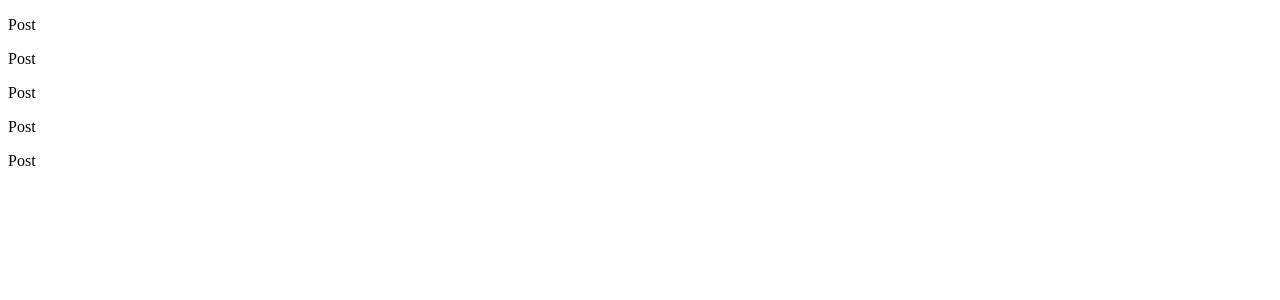
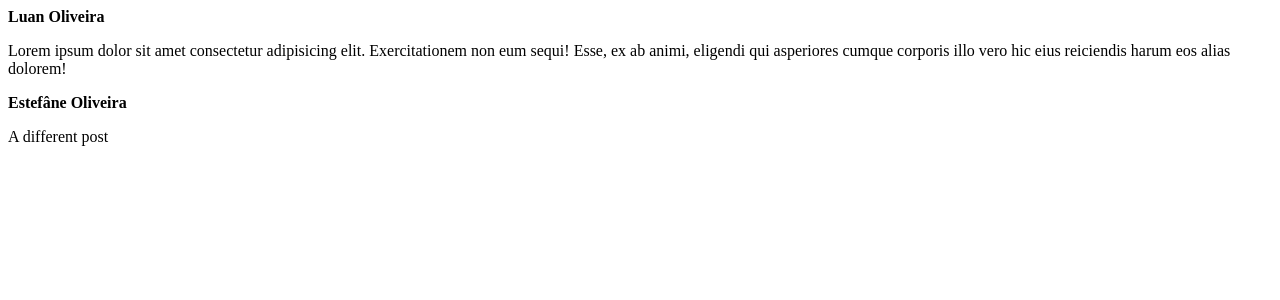
Before and after one commit to luanoliveira98/Rocketseat-Ignite-ReactJS, a React (Vite) app in the folder 01-fundamentos-reactjs/: page / in a window 1280 px wide. Shown: the top 300 px of the page. Built offline with nearby package versions, Linux system fonts and the light colour scheme.

Commit message:
feat: use react component props for first time

```diff
--- a/01-fundamentos-reactjs/src/App.jsx
+++ b/01-fundamentos-reactjs/src/App.jsx
@@ -6,11 +6,14 @@ export function App() {
 
   return (
     <div>
-      <Post />
-      <Post />
-      <Post />
-      <Post />
-      <Post />
+      <Post
+        author="Luan Oliveira"
+        content="Lorem ipsum dolor sit amet consectetur adipisicing elit. Exercitationem non eum sequi! Esse, ex ab animi, eligendi qui asperiores cumque corporis illo vero hic eius reiciendis harum eos alias dolorem!"
+      />
+      <Post
+        author="Estefâne Oliveira"
+        content="A different post"
+      />
     </div>
   )
 }
--- a/01-fundamentos-reactjs/src/Post.jsx
+++ b/01-fundamentos-reactjs/src/Post.jsx
@@ -1,3 +1,8 @@
-export function Post() {
-  return <p>Post</p>
+export function Post(props) {
+  return (
+    <div>
+      <strong>{props.author}</strong>
+      <p>{props.content}</p>
+    </div>
+  )
 }
```
